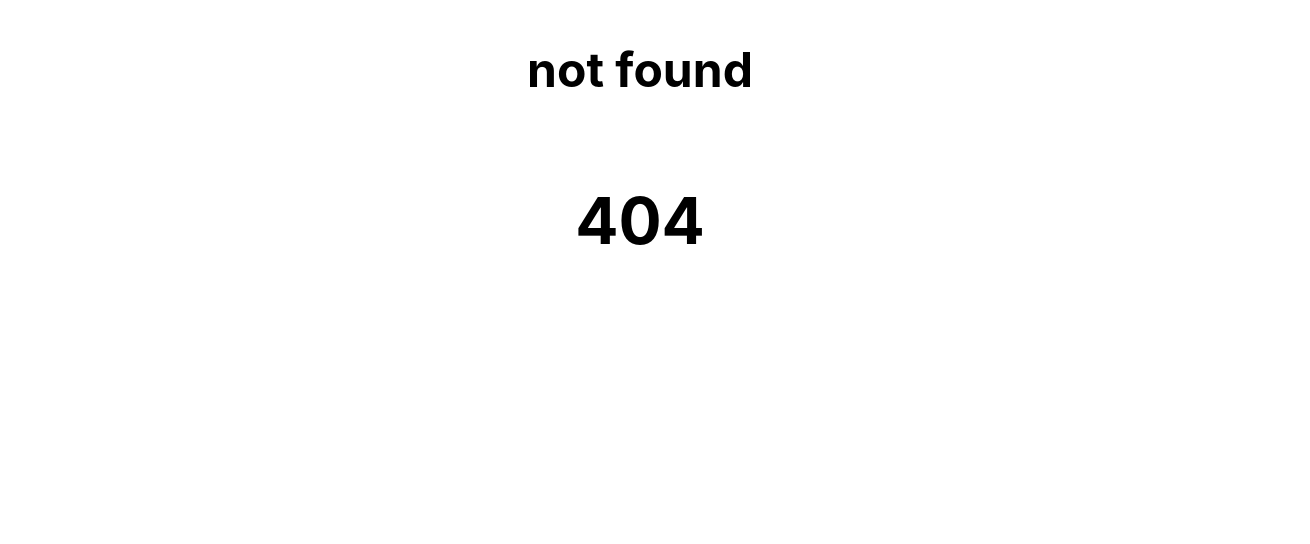
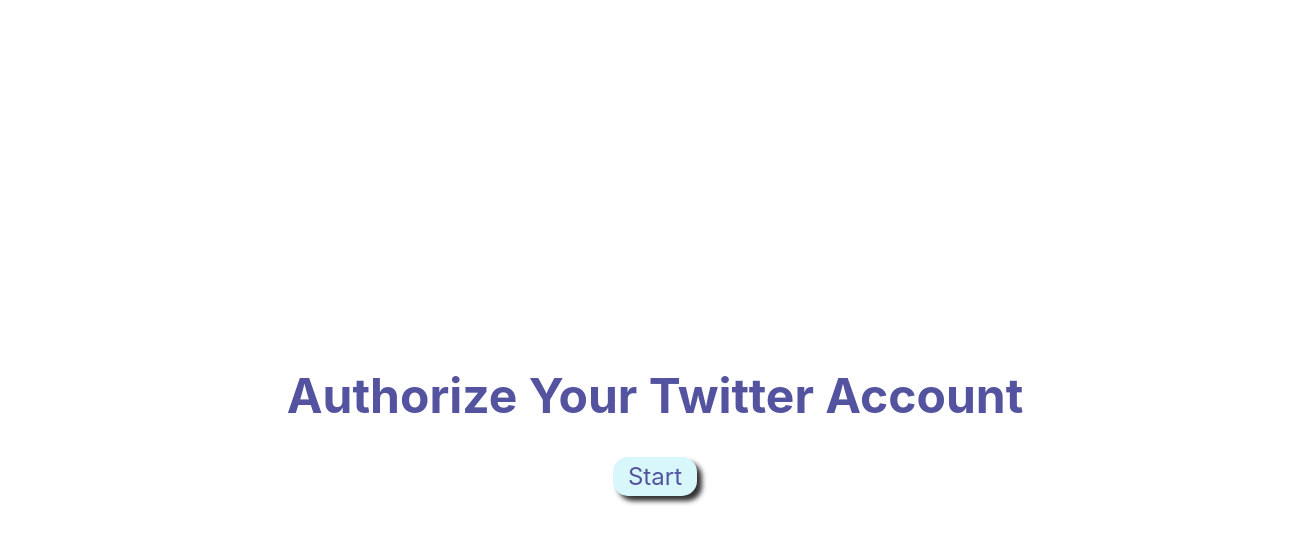
Before and after one commit to abualmagd/frontend, a React (Create React App) app: page /autherize in a window 1280 px wide. Before the commit this address had no page. Shown: the top 544 px of the page, 1310 px wide, since content can reach past the window. Built offline with nearby package versions, Linux system fonts and the light colour scheme.

Commit message:
authorize

```diff
--- a/src/App.js
+++ b/src/App.js
@@ -10,6 +10,8 @@ import {
   Route,
 } from "react-router-dom";
 import NotFound from "./component/error/error";
+import Back from "./component/authorizer/back";
+import TwitterAuthorize from "./component/authorizer/twiter-authorize";
 
 
 function App() {
@@ -20,6 +22,8 @@ function App() {
       <Route path="/login" element={<Login />}/>
       <Route path="/register" element={<Register />}/>
       <Route path="/dashboard" element={<DashBoard />}/>
+      <Route path="/back" element={<Back />}/>
+      <Route path="/autherize" element={<TwitterAuthorize />}/>
       <Route path="*" element={<NotFound />}/>
     </Routes>
     </BrowserRouter>
--- /dev/null
+++ b/src/component/authorizer/authorize.module.css
@@ -0,0 +1,25 @@
+@import "/src/index.css";
+
+.layout{
+    display: flex;
+    flex-direction: column;
+    justify-content: center;
+    align-items: center;
+    font-size: 1.5rem;
+    color: var(--color-active);
+    height: 100vh;
+    width: 100vw;
+    padding: 15px;
+}
+
+.btn{
+    cursor: pointer;
+    background-color: var( --logo-background);
+    box-shadow: 5px 5px 5px #333335;
+    padding: 5px 15px;
+    border-radius: 15px;
+}
+
+.btn:active{
+    box-shadow: 1px 1px 1px #333335;
+}
--- /dev/null
+++ b/src/component/authorizer/back.jsx
@@ -0,0 +1,21 @@
+import React from "react";
+import { useState } from "react";
+import styles from "./authorize.module.css"
+export default function Back(){
+const [value,setValue]=useState(10);
+    var intervalId = window.setInterval(function(){
+        /// call your function here
+        if(value!==100){
+              setValue(value+5);
+        }
+        clearInterval(intervalId) ;
+
+      }, 500);
+
+    return (
+        <div className={styles.layout}>
+            <h1>Loading ....</h1>
+            <progress id="file" value={value} max="100"> 32% </progress>
+        </div>
+    );
+}
--- /dev/null
+++ b/src/component/authorizer/twiter-authorize.jsx
@@ -0,0 +1,28 @@
+import React from "react";
+import { getOuth ,RequestVerifier } from "../../controller/user";
+import { ToastContainer,toast } from "react-toastify";
+import styles from "./authorize.module.css"
+import { access } from "../context/user-data";
+export default  function TwitterAuthorize(){
+    const notify = (m) => toast.error(m);
+    const auth=()=>{
+        console.log('access :')
+        console.log(access)
+        getOuth().then(
+            function(value){
+                RequestVerifier(value);
+            },
+            function(error){
+                notify(error.response.data.error);
+            }
+        );
+    }
+
+    return (
+        <div className={styles.layout}>
+            <h1>Authorize Your Twitter Account</h1>
+            <div onClick={auth} className={styles.btn}> Start </div>
+            <ToastContainer />
+        </div>
+    );
+}
--- a/src/component/context/user-data.js
+++ b/src/component/context/user-data.js
@@ -1,8 +1,10 @@
-export let access="";
+export let access=JSON.parse(localStorage.getItem('access'));
 export let userId=JSON.parse(localStorage.getItem('userId'));
+export let secret="";
+export let token="";
 
 export const updateAccess=(value)=>{
-    access=value;
+    localStorage.setItem('access',JSON.stringify(value))
 }
 
 
@@ -10,3 +12,13 @@ export const setUserId=(value)=>{
     userId=value;
     localStorage.setItem('userId',JSON.stringify(value))
 }
+
+
+export const setToken=(value)=>{
+    token=value;
+}
+
+
+export const setSecret=(value)=>{
+    secret=value;
+}
--- a/src/component/dashboard/sideBare.jsx
+++ b/src/component/dashboard/sideBare.jsx
@@ -62,7 +62,7 @@ const loggingOut=()=>{
                 </div>
                     <div
                         className={isActive(0)} onClick={() => props.changeNavIndex(Event, 0)}>
-                        <a className="nav-item-a" href="/#">
+                        <a className="nav-item-a" href="/#" onClick={(event)=> event.preventDefault()}>
                             <div className="icon">
                                 <AiFillAppstore className="icon" />
                             </div>
@@ -70,7 +70,7 @@ const loggingOut=()=>{
                         </a>
                     </div>
                     <div className={isActive(1)} onClick={() => props.changeNavIndex(Event, 1)}>
-                        <a className="nav-item-a" href="/#">
+                        <a className="nav-item-a" href="/#" onClick={(event)=> event.preventDefault()}>
                             <div className="icon">
                                 <AiOutlineSearch className="icon" />
                             </div>
@@ -79,7 +79,7 @@ const loggingOut=()=>{
                     </div>
 
                     <div className={isActive(2)} onClick={() => props.changeNavIndex(Event, 2)}>
-                        <a className="nav-item-a" href="/#">
+                        <a className="nav-item-a" href="/#" onClick={(event)=> event.preventDefault()}>
                             <div className="icon">
                                 <AiOutlineComment className="icon" />
                             </div>
@@ -87,7 +87,7 @@ const loggingOut=()=>{
                         </a>
                     </div>
                     <div className={isActive(3)} onClick={() => props.changeNavIndex(Event, 3)}>
-                        <a className="nav-item-a" href="/#">
+                        <a className="nav-item-a" href="/" onClick={(event)=> event.preventDefault()}>
                             <div className="icon">
                                 <AiOutlineTeam className="icon" />
                             </div>
@@ -95,15 +95,15 @@ const loggingOut=()=>{
                         </a>
                     </div>
                     <div className={isActive(4)} onClick={() => props.changeNavIndex(Event, 4)}>
-                        <a className="nav-item-a" href="/#">
+                        <a className="nav-item-a" href="/#" onClick={(event)=> event.preventDefault()}>
                             <div className="icon">
                                 <AiOutlineCalendar className="icon" />
                             </div>
                             Calender
                         </a>
                     </div>
-                   <div className={isActive(5)} onClick={() => props.changeNavIndex(Event, 5)}>
-                        <a className="nav-item-a" href="/#">
+                   <div className={isActive(5)} onClick={() => props.changeNavIndex(Event, 5)} >
+                        <a className="nav-item-a" href="/#" onClick={(event)=> event.preventDefault()}>
                             <div className="icon">
                                 <BsBookmark className="icon" />
                             </div>
@@ -113,7 +113,7 @@ const loggingOut=()=>{
 
 
                     <div className={isActive(6)} onClick={() => props.changeNavIndex(Event, 6)}>
-                        <a className="nav-item-a" href="/#">
+                        <a className="nav-item-a" href="/#" onClick={(event)=> event.preventDefault()}>
                             <div className="icon">
                                 <BsGear className="icon" />
                             </div>
--- a/src/component/login/loginPage.jsx
+++ b/src/component/login/loginPage.jsx
@@ -6,7 +6,7 @@ import { ToastContainer, toast } from 'react-toastify';
 import 'react-toastify/dist/ReactToastify.css';
 import { useRef } from "react";
 import { login } from "../../controller/user";
-import { updateAccess,access } from "../context/user-data";
+import { updateAccess,access ,setUserId} from "../context/user-data";
 
 export default function Login() {
     let email=useRef('');
@@ -21,6 +21,7 @@ const sign=()=>{
             console.log(value.data.refreshToken)
            localStorage.setItem('refresh',JSON.stringify(value.data.refreshToken))
            updateAccess(value.data.accessToken);
+           setUserId(value.data.id)
            console.log("access : ")
            console.log(access)
             console.log("data : ")
@@ -28,7 +29,7 @@ const sign=()=>{
            navigate('/dashboard')
         },
         function(error){
-          notify(error.message)
+          notify(error.response.data)
         }
 
      );
--- a/src/component/register/register.jsx
+++ b/src/component/register/register.jsx
@@ -19,7 +19,7 @@ const signUp=()=>{
            navigate('/dashboard')
         },
         function(error){
-          notify(error.message)
+          notify(error.response.data)
         }
 
      );
--- a/src/controller/user.js
+++ b/src/controller/user.js
@@ -21,14 +21,13 @@ import { access ,userId} from "../component/context/user-data";
   }
 
   export async  function  logOut(){
-    const auth=JSON.stringify("Bearer" );
-    let url=baseUrl+"/users/logout?id="+35;
+    let url=baseUrl+"/users/logout?id="+userId;
     console.log('access : ')
     console.log(access)
    return axios.post(url,
             null,{headers:{
               "Content-Type": "application/json",
-              "Authorization":"Bearer ${access}"///TODO:error here
+              "Authorization":`Bearer ${access}` ///TODO:error here
             }}
             );
   }
@@ -49,3 +48,18 @@ console.log(data)
             );
 
            }
+
+
+           export async  function  getOuth(){
+            let url=baseUrl+"/twitter/k";
+           return axios.get(url,
+                    null,{headers:{
+                      "Content-Type": "application/json",
+                      "Authorization":`Bearer ${access}` ///TODO:error here
+                    }}
+                    );
+          }
+
+          export async function RequestVerifier(outh){
+            window.open(`https://api.twitter.com/oauth/authorize?oauth_token=${outh}`, '_blank');
+          }
```
